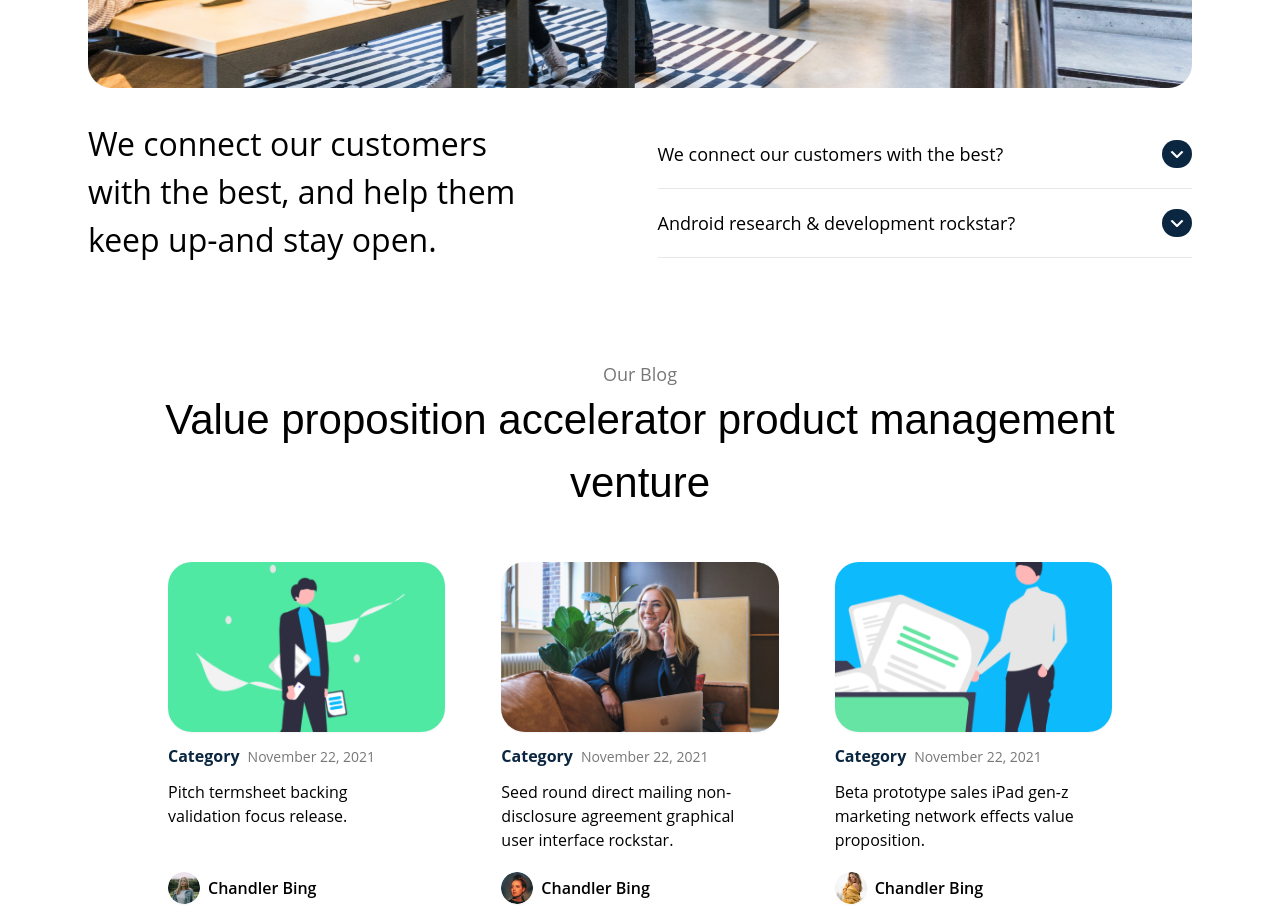
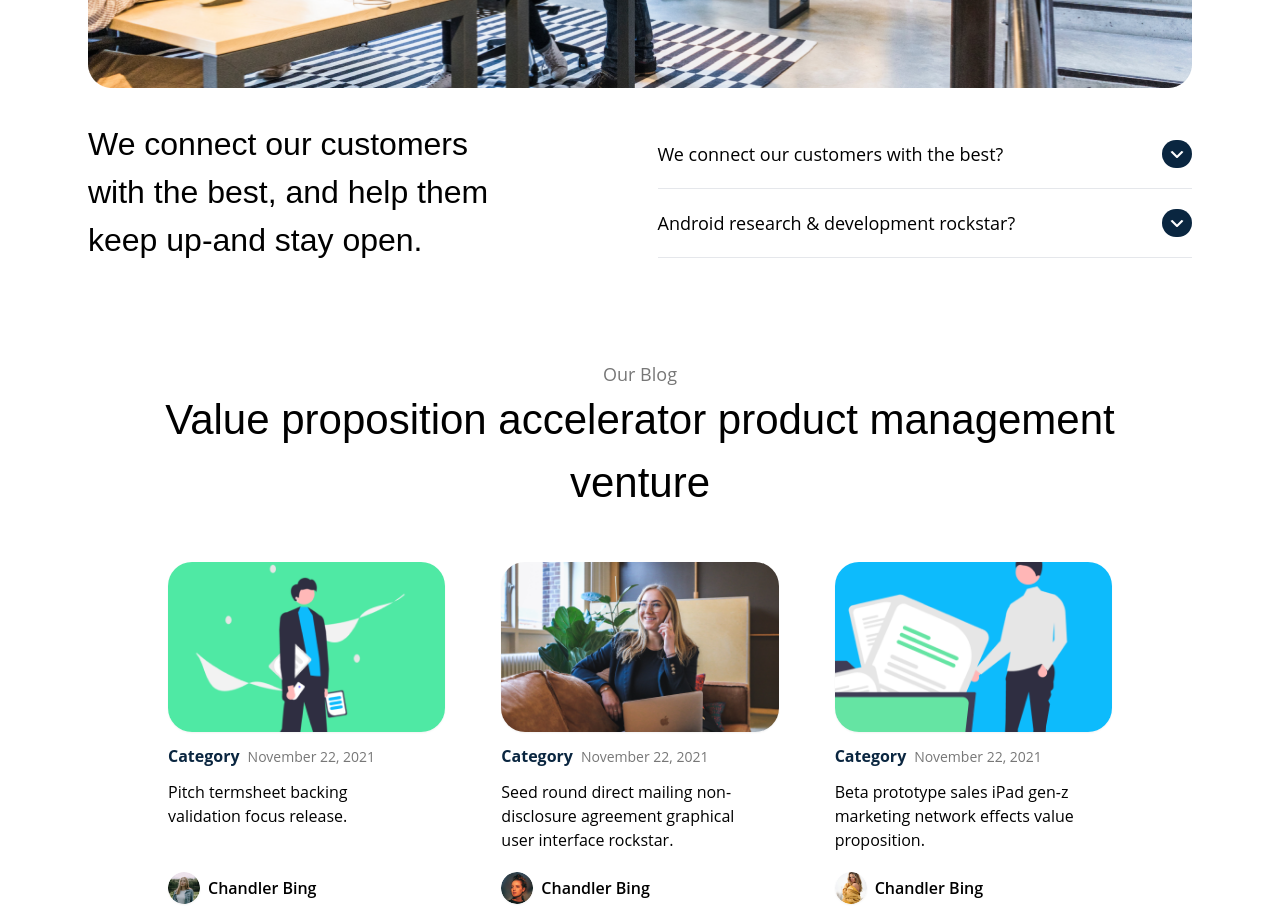
Before and after one commit to taiwoadetayo/the_tonic_tech_test, a React (Create React App) app: page / in a window 1280 px wide. Shown: the part 5660-6577 px from the top of the page. Built offline with nearby package versions, Linux system fonts and the light colour scheme.

Commit message:
our blog area ui

```diff
--- a/src/pages/LandingPage.tsx
+++ b/src/pages/LandingPage.tsx
@@ -619,7 +619,7 @@ const LandingPage = () => {
         </div>
 
         <div className="flex mx-14 gap-8">
-          <h1 className="lg:text-[32px] font-medium lg:pr-24 w-1/2">
+          <h1 className="lg:text-[32px] font-medium lg:pr-24 w-1/2 font-manrope">
             We connect our customers with the best, and help them keep up-and
             stay open.
           </h1>
```
